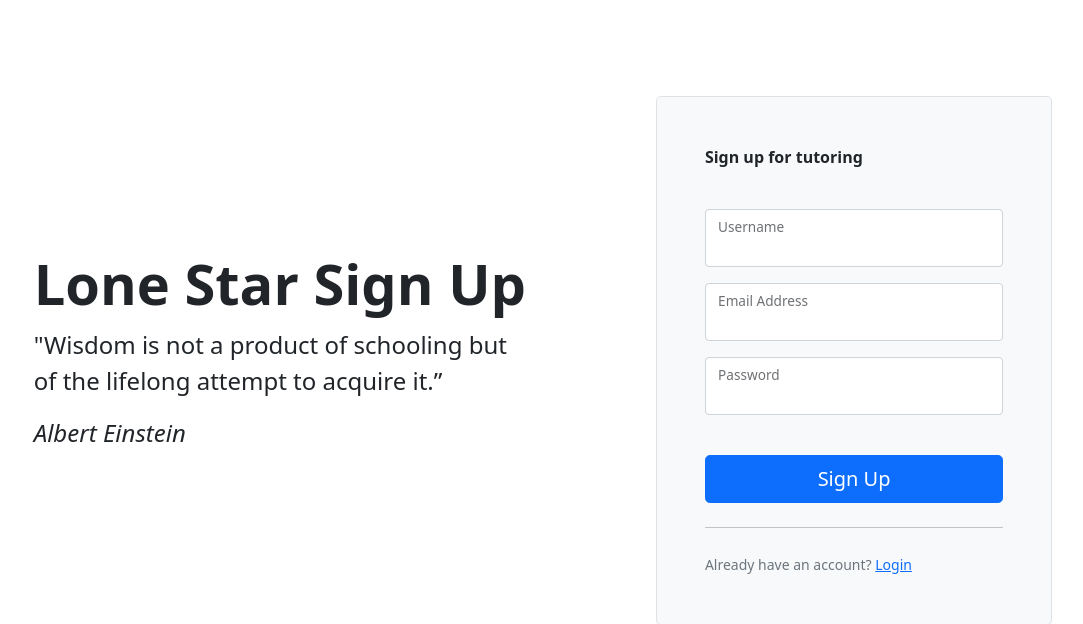
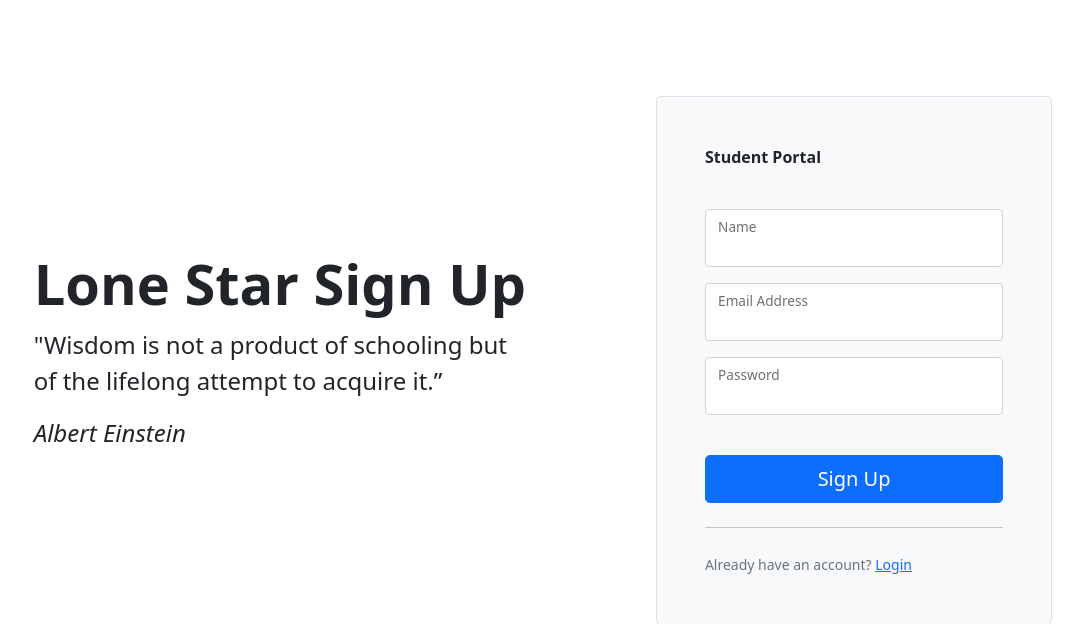
Before and after one commit to juleshenry/lonestarlearningsystem, a Flask app: page /register in a window 1280 px wide. Shown: the top 624 px of the page, without its empty margins (97-1180 px from the left). Run offline with Flask 2, Linux system fonts and the light colour scheme; some libraries are stand-ins or nearby versions.

Commit message:
moving and grooving

```diff
--- a/app/config.py
+++ b/app/config.py
@@ -1,8 +1,4 @@
 # -*- encoding: utf-8 -*-
-"""
-Copyright (c) 2019 - present AppSeed.us
-"""
-
 import os
 from   decouple import config
 
--- a/app/forms.py
+++ b/app/forms.py
@@ -2,18 +2,16 @@
 """
 Copyright (c) 2019 - present AppSeed.us
 """
-
 from flask_wtf          import FlaskForm
 from flask_wtf.file     import FileField, FileRequired
 from wtforms            import StringField, TextAreaField, SubmitField, PasswordField
 from wtforms.validators import InputRequired, Email, DataRequired
 
 class LoginForm(FlaskForm):
-	username    = StringField  (u'Username'  , validators=[DataRequired()])
+	email    = StringField  (u'Email'  , validators=[DataRequired()])
 	password    = PasswordField(u'Password'  , validators=[DataRequired()])
 
 class RegisterForm(FlaskForm):
-	name        = StringField  (u'Name'      )
-	username    = StringField  (u'Username'  , validators=[DataRequired()])
+	name        = StringField  (u'Name'      , validators=[DataRequired()])
 	password    = PasswordField(u'Password'  , validators=[DataRequired()])
 	email       = StringField  (u'Email'     , validators=[DataRequired(), Email()])
--- a/app/templates/login.html
+++ b/app/templates/login.html
@@ -45,8 +45,8 @@
                         <br />
 
                         <div class="form-floating mb-3">
-                            {{ form.username(class="form-control") }}
-                            <label for="floatingInput">Username</label>
+                            {{ form.email(class="form-control") }}
+                            <label for="floatingInput">Email</label>
                         </div>
                         <div class="form-floating mb-3">
                             {{ form.password(class="form-control", type="password") }}
--- a/app/templates/register.html
+++ b/app/templates/register.html
@@ -40,15 +40,15 @@
                             {% if msg %}
                                 {{ msg | safe }}
                             {% else %}
-                                Sign up for tutoring
+                                Student Portal
                             {% endif %}
                         </p>
 
                         <br />
 
                         <div class="form-floating mb-3">
-                            {{ form.username(class="form-control") }}
-                            <label for="floatingInput">Username</label>
+                            {{ form.name(class="form-control") }}
+                            <label for="floatingInput">Name</label>
                         </div>
 
                         <div class="form-floating mb-3">
--- a/app/views.py
+++ b/app/views.py
@@ -31,7 +31,6 @@ def logout():
 # Register a new user
 @app.route('/register', methods=['GET', 'POST'])
 def register():
-
     # declare the Registration Form
     form = RegisterForm(request.form)
 
@@ -39,34 +38,27 @@ def register():
     success = False
 
     if request.method == 'GET':
-
         return render_template( 'register.html', form=form, msg=msg )
 
     # check if both http method is POST and form is valid on submit
     if form.validate_on_submit():
 
         # assign form data to variables
-        username = request.form.get('username', '', type=str)
+        name = request.form.get('name', '', type=str)
         password = request.form.get('password', '', type=str)
         email    = request.form.get('email'   , '', type=str)
 
         # filter User out of database through username
-        user = Users.query.filter_by(user=username).first()
-
-        # filter User out of database through username
         user_by_email = Users.query.filter_by(email=email).first()
 
-        if user or user_by_email:
-            msg = 'Error: User exists!'
-
+        if user_by_email:
+            msg = 'Error: Already registered!'
         else:
             pw_hash = bc.generate_password_hash(password)
-            user = Users(username, email, pw_hash)
+            user = Users(name, email, pw_hash)
             user.save()
-
             msg     = 'User created, please <a href="' + url_for('login') + '">login</a>'
             success = True
-
     else:
         msg = 'Input error'
 
@@ -86,14 +78,12 @@ def login():
     if form.validate_on_submit():
 
         # assign form data to variables
-        username = request.form.get('username', '', type=str)
+        email = request.form.get('email', '', type=str)
         password = request.form.get('password', '', type=str)
 
         # filter User out of database through username
-        user = Users.query.filter_by(user=username).first()
-
+        user = Users.query.filter_by(email=email).first()
         if user:
-
             if bc.check_password_hash(user.password, password):
                 login_user(user)
                 return redirect(url_for('index'))
```
Also changed, not shown: app/models.py (+4 -4 lines), finished_flier.png (deleted), 1 other file.
